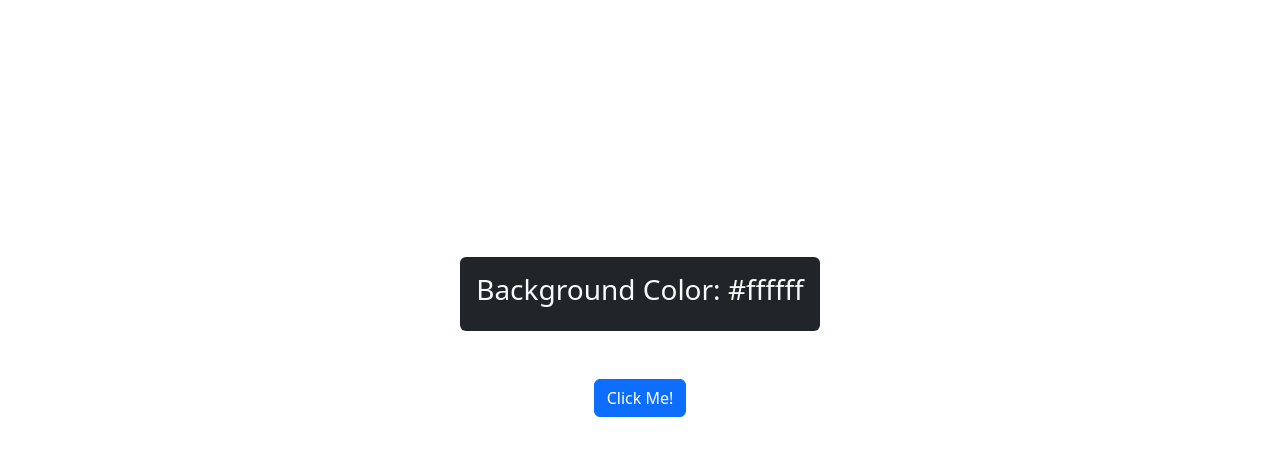
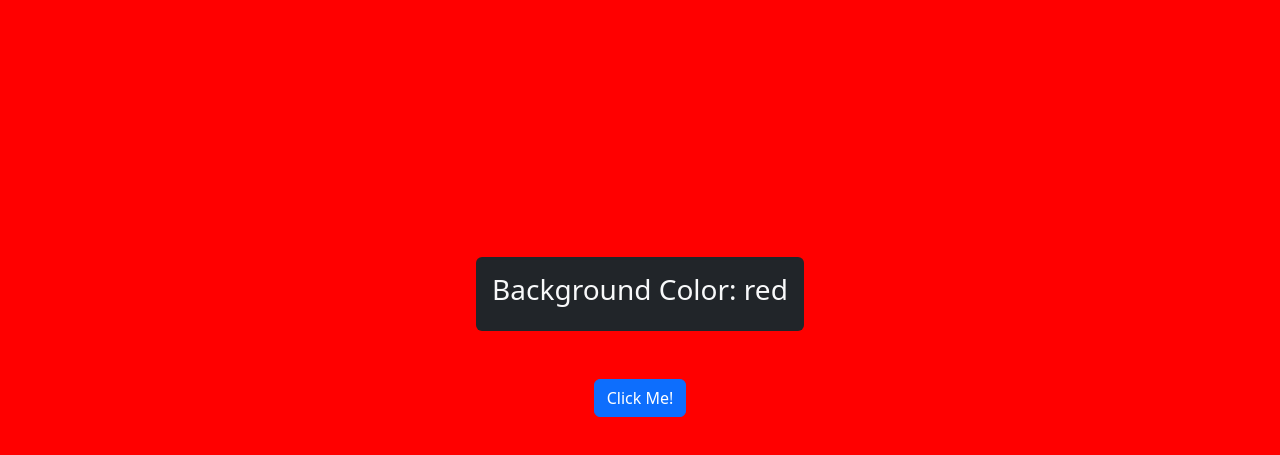
Before and after one commit to boseriddha/Color-Flipper-JS, a plain HTML site: page index.html in a window 1280 px wide. Both pictures are taken after a click on the button "Click Me!". Shown: the part 63-518 px from the top of the page. Drawn offline with nearby package versions, Linux system fonts and the light colour scheme.

Commit message:
Logic for an array of colors

```diff
--- a/app.js
+++ b/app.js
@@ -0,0 +1,15 @@
+const colors = ["green", "red", "rgb(133, 122, 200)", "#f15025"];
+
+const btn = document.getElementById("click-me");
+const color = document.querySelector(".color");
+
+btn.addEventListener("click", function() {
+    const randomNumber = getRandomNumber();
+    console.log(randomNumber);
+    document.body.style.backgroundColor = colors[randomNumber];
+    color.textContent = colors[randomNumber];
+});
+
+function getRandomNumber() {
+    return Math.floor(Math.random() * colors.length);
+}
--- a/index.html
+++ b/index.html
@@ -38,10 +38,11 @@
             <div class="background-color bg-dark text-light rounded p-3">
                 <h3>Background Color: <span class="color"> #ffffff </span></h3>
             </div>
-            <button class="btn btn-primary mt-5">Click Me!</button>
+            <button class="btn btn-primary mt-5" id="click-me">Click Me!</button>
         </div>
     </main>
     <!-- javascript -->
     <script src="https://cdn.jsdelivr.net/npm/bootstrap@5.2.3/dist/js/bootstrap.bundle.min.js" integrity="sha384-kenU1KFdBIe4zVF0s0G1M5b4hcpxyD9F7jL+jjXkk+Q2h455rYXK/7HAuoJl+0I4" crossorigin="anonymous"></script>
+    <script src="app.js"></script>
 </body>
 </html>
```
